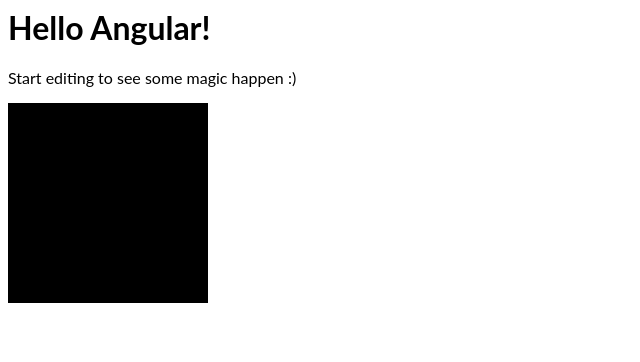
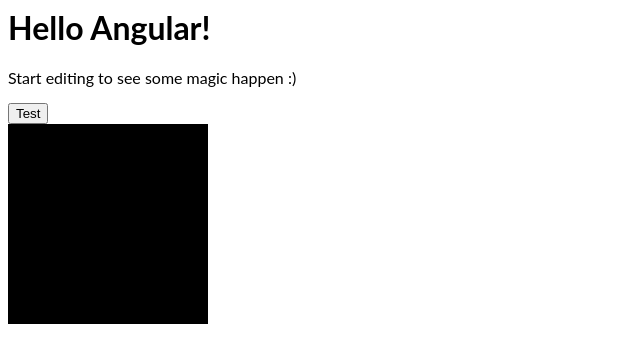
Before and after one commit to mhervy/angular-test-pinch, an Angular app: page / in a window 1280 px wide. Shown: the top 362 px of the page, without its empty margins (0-640 px from the left). Built offline with nearby package versions, Linux system fonts and the light colour scheme.

Commit message:
2 files modified

```diff
--- a/src/app/app.component.html
+++ b/src/app/app.component.html
@@ -3,5 +3,6 @@
   Start editing to see some magic happen :)
 </p>
 
+<button (click)="test()">Test</button>
 <div #testdiv class="testdiv" (pinch)="onPinch($event)"></div>
 </div>
--- a/src/app/app.component.ts
+++ b/src/app/app.component.ts
@@ -14,7 +14,15 @@
     const el = this.contentImg.nativeElement;
     // Seulement testable une fois publier car seulement possible sur mobile
     if (event.scale > 1) {
-      el.style.transform = 'scale( 1 * ' + event.scale + ')';
+      el.style.transform = 'scale(' +  (1 * + event.scale) + ')';
     }
   }
+
+  test() {
+    const el = this.contentImg.nativeElement;
+    // Seulement testable une fois publier car seulement possible sur mobile
+
+      el.style.transform = 'scale(' + (1 * + 1.2 ) + ')';
+
+  }
 }
```
